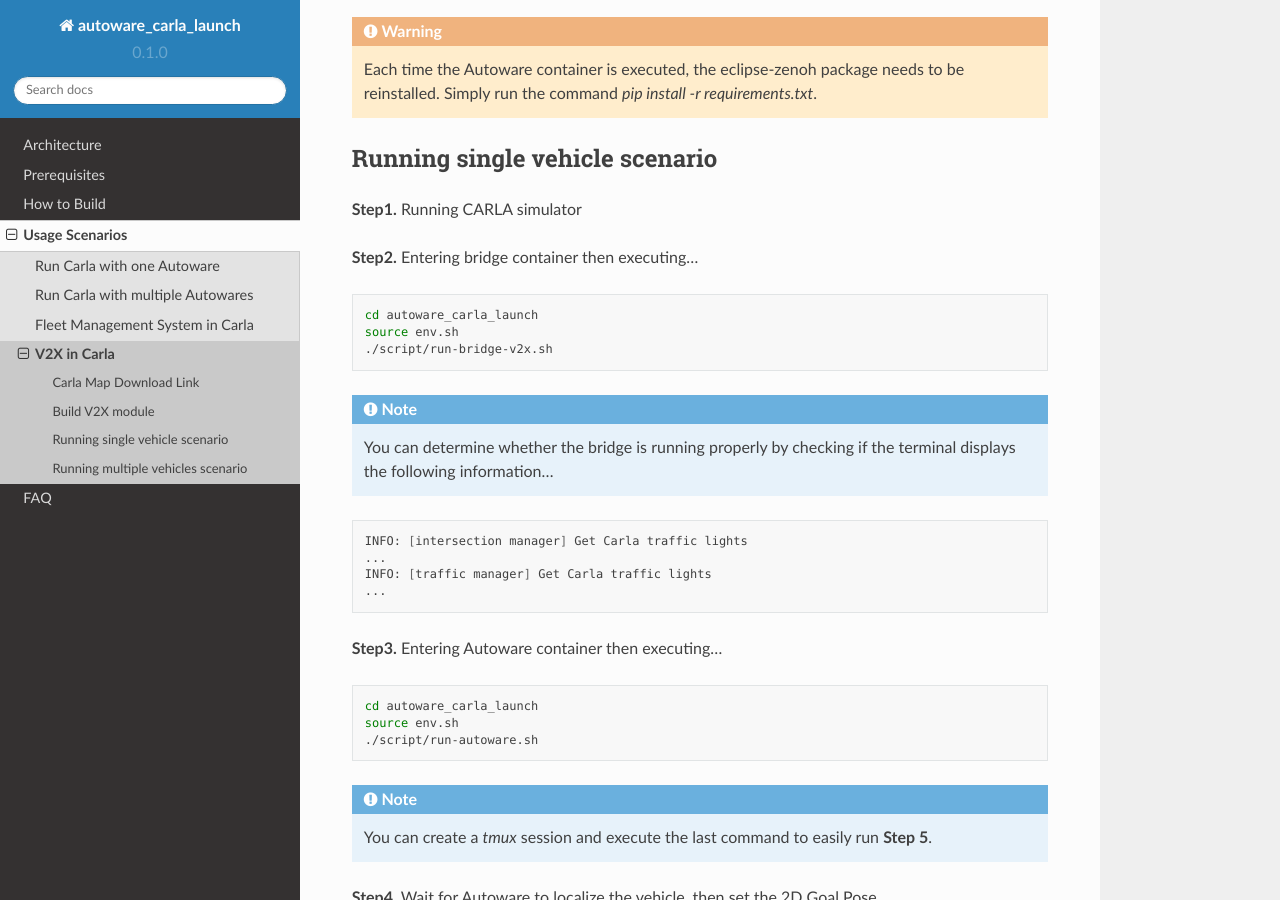
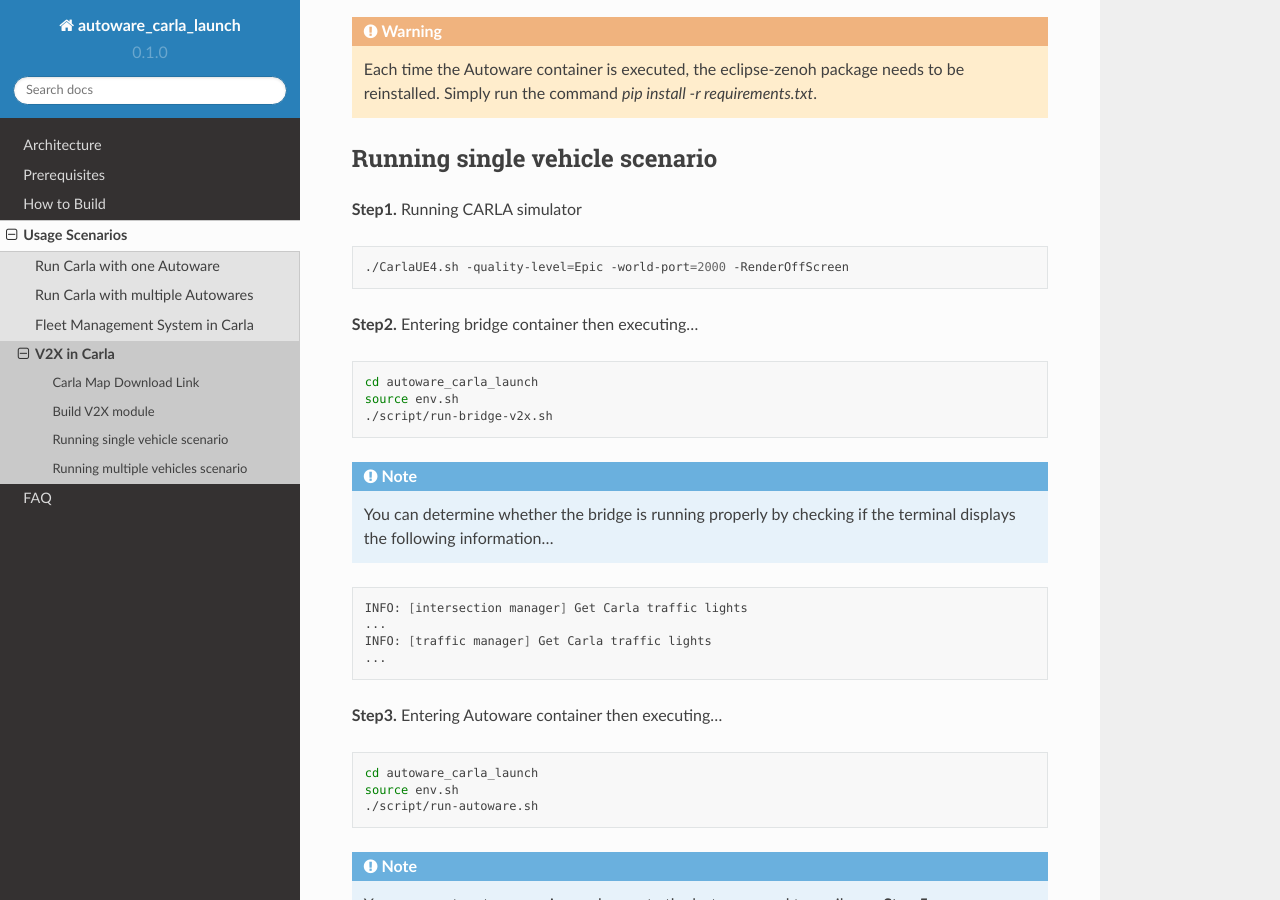
Before and after one commit to evshary/autoware_carla_launch, a Sphinx documentation site: the page built from docs/scenarios/v2x.rst, in a window 1280 px wide and 900 px high, scrolled down 712 px. Built offline with Sphinx 7.4.7 and the Read the Docs theme 2.0.0, drawn with Linux system fonts in a browser that asks for light colours.

```diff
--- a/docs/scenarios/v2x.rst
+++ b/docs/scenarios/v2x.rst
@@ -38,6 +38,10 @@
 -------------------------------
 
 **Step1.** Running CARLA simulator
+
+.. code-block:: bash
+
+   ./CarlaUE4.sh -quality-level=Epic -world-port=2000 -RenderOffScreen
 
 **Step2.** Entering bridge container then executing...
 
```
Also changed, not shown: 2 other files.
